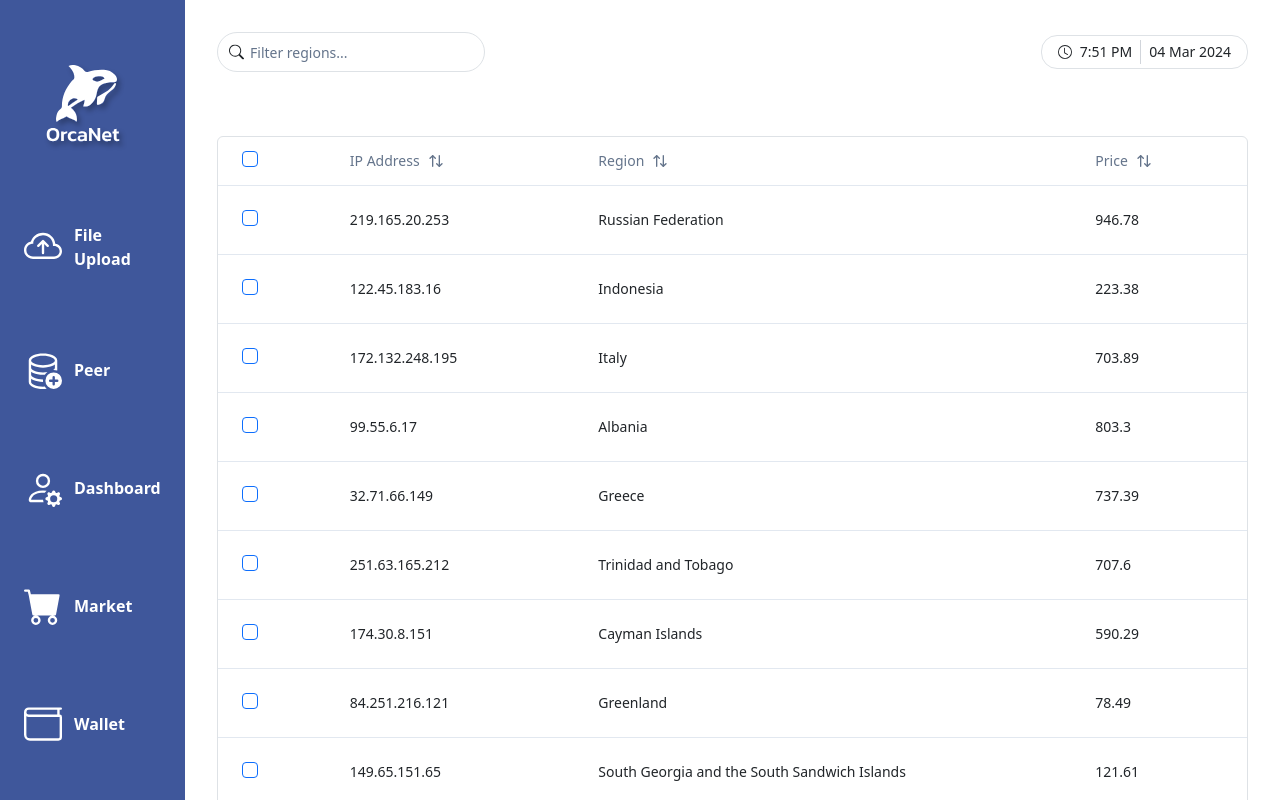
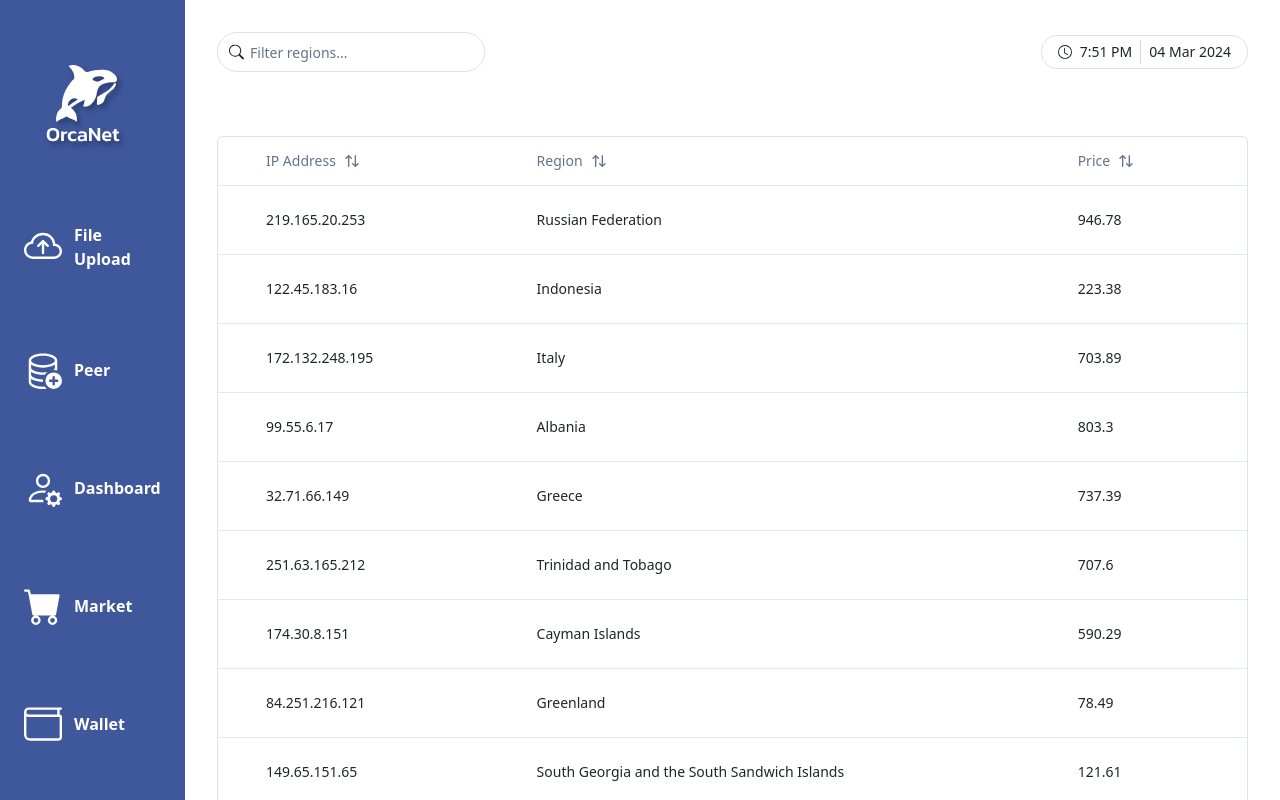
Before and after one commit to sbu-416-24sp/orcanet-desktop-deprecated, a React (Vite) app in the folder frontend/: page /market in a window 1280 px wide. Shown: the top 800 px of the page. Built offline with nearby package versions, Linux system fonts and the light colour scheme; the HTML template or start-up script is replaced by a standard one.

Commit message:
Remove checkbox of Market Page

```diff
--- a/frontend/src/components/Market/columns.tsx
+++ b/frontend/src/components/Market/columns.tsx
@@ -14,26 +14,26 @@ export type Seed = {
 };
 
 export const columns: ColumnDef<Seed>[] = [
-  {
-    id: "select",
-    header: ({ table }) => (
-      <Checkbox
-        checked={
-          table.getIsAllPageRowsSelected() ||
-          (table.getIsSomePageRowsSelected() && "indeterminate")
-        }
-        onCheckedChange={(value) => table.toggleAllPageRowsSelected(!!value)}
-        aria-label="Select all"
-      />
-    ),
-    cell: ({ row }) => (
-      <Checkbox
-        checked={row.getIsSelected()}
-        onCheckedChange={(value) => row.toggleSelected(!!value)}
-        aria-label="Select row"
-      />
-    ),
-  },
+  // {
+  //   id: "select",
+  //   header: ({ table }) => (
+  //     <Checkbox
+  //       checked={
+  //         table.getIsAllPageRowsSelected() ||
+  //         (table.getIsSomePageRowsSelected() && "indeterminate")
+  //       }
+  //       onCheckedChange={(value) => table.toggleAllPageRowsSelected(!!value)}
+  //       aria-label="Select all"
+  //     />
+  //   ),
+  //   cell: ({ row }) => (
+  //     <Checkbox
+  //       checked={row.getIsSelected()}
+  //       onCheckedChange={(value) => row.toggleSelected(!!value)}
+  //       aria-label="Select row"
+  //     />
+  //   ),
+  // },
   {
     accessorKey: "ipAddress",
     header: ({ column }) => {
```
